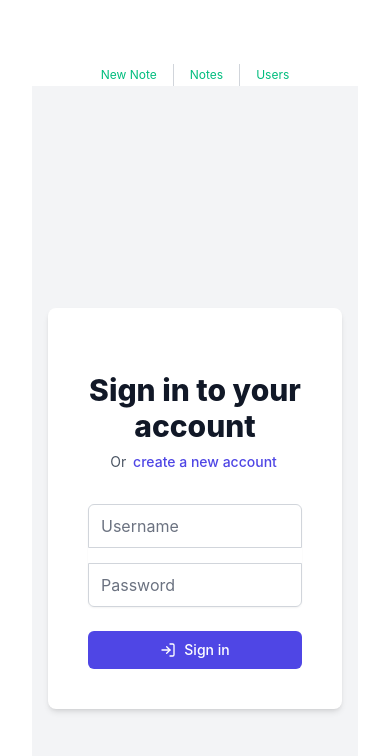
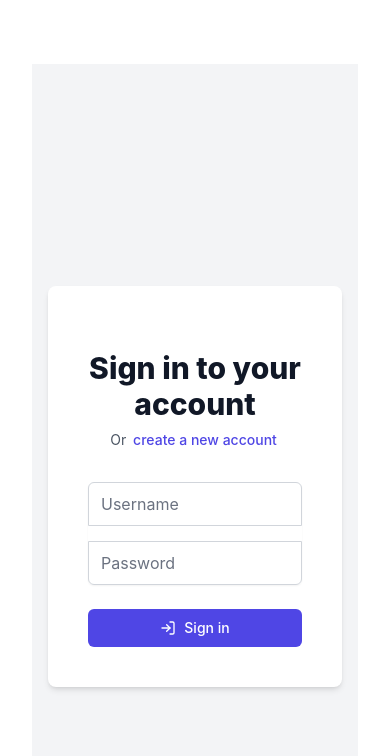
Before and after one commit to longchhun09/note-app, a Vue app in the folder frontend/note-app/: page /login in a window 390 px wide. Shown: the top 756 px of the page. Built offline with nearby package versions, Linux system fonts and the light colour scheme; the HTML template or start-up script is replaced by a standard one.

Commit message:
feat(fe): add registration route and enhance layout responsiveness

```diff
--- a/frontend/note-app/src/App.vue
+++ b/frontend/note-app/src/App.vue
@@ -1,38 +1,34 @@
 <script setup lang="ts">
 import { RouterLink, RouterView } from 'vue-router'
+import { useAuthStore } from './stores/authStore';
+import { ref } from 'vue';
+
+const authStore = useAuthStore();
+let isAuthenticate = ref(false);
+
+authStore.checkAuth().then(authenticated => {
+  isAuthenticate.value = authenticated;
+});
+
+function logOut() {
+  authStore.logout();
+  isAuthenticate.value = false;
+}
 </script>
 
 <template>
-  <div class="bg-white">
+  <div class="bg-white w-full">
     <header class="leading-normal max-h-screen lg:flex lg:items-center lg:pr-4">
-    <div class="lg:flex lg:items-start lg:flex-wrap">
-      <nav class="w-full text-xs text-center mt-8 lg:text-left lg:-ml-4 lg:text-base lg:py-4 lg:mt-4">
-        <RouterLink
-          to="/notes/new"
-          class="inline-block px-4 first:border-0 border-l border-gray-300 hover:text-blue-600 transition-colors"
-          :class="{ 'text-blue-700 font-semibold': $route.path === '/' }"
-        >
-          New Note
-        </RouterLink>
-        <RouterLink
-          to="/notes"
-          class="inline-block px-4 first:border-0 border-l border-gray-300 hover:text-blue-600 transition-colors"
-          :class="{ 'text-blue-700 font-semibold': $route.path === '/' }"
-        >
-          Notes
-        </RouterLink>
-        <RouterLink
-          to="/user"
-          class="inline-block px-4 border-l border-gray-300 hover:text-blue-600 transition-colors"
-          :class="{ 'text-blue-700 font-semibold': $route.path === '/user' }"
-        >
-          Users
-        </RouterLink>
-      </nav>
-    </div>
-  </header>
-
-  <RouterView />
+      <div class="flex items-center justify-between p-4">
+        <div class="flex items-center">
+          <template v-if="isAuthenticate">
+            <router-link to="/" class="text-gray-600 hover:text-gray-800">Home</router-link>
+            <a @click="logOut" class="text-gray-600 hover:text-gray-800">Logout</a>
+          </template>
+        </div>
+      </div>
+    </header>
+    <RouterView />
   </div>
 
 </template>
--- a/frontend/note-app/src/assets/main.css
+++ b/frontend/note-app/src/assets/main.css
@@ -5,7 +5,6 @@
 @tailwind utilities;
 
 #app {
-  max-width: 1280px;
   margin: 0 auto;
   padding: 2rem;
   font-weight: normal;
--- a/frontend/note-app/src/views/NotesLayout.vue
+++ b/frontend/note-app/src/views/NotesLayout.vue
@@ -1,5 +1,5 @@
 <template>
-  <div class="notes-layout flex h-screen">
+  <div class="notes-layout flex h-screen w-screen">
     <div class="notes-sidebar w-80 border-r border-gray-200 overflow-y-auto">
       <ListNote />
     </div>
```
Also changed, not shown: frontend/note-app/src/components/notes/NotePanel.vue (+0 -11 lines).
